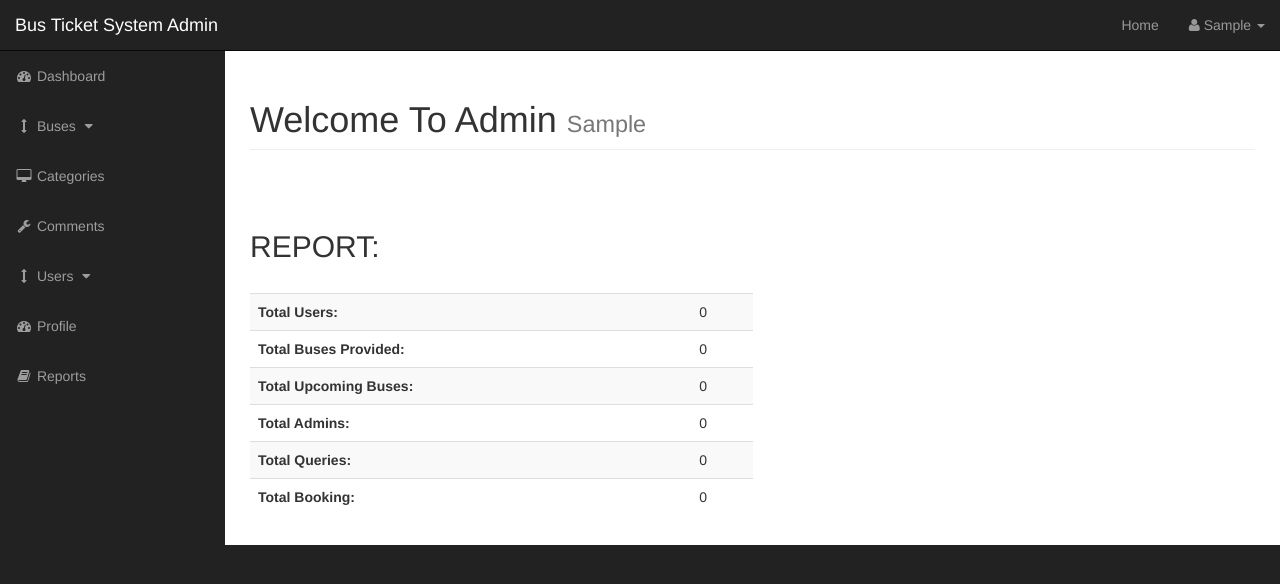
After one commit to saraswatprateek/Online-Bus-Booking-System, a PHP site: page /admin/report.php in a window 1280 px wide. The commit adds this page. Shown: the top 584 px of the page. Run offline with PHP 8.4, Linux system fonts and the light colour scheme; the visitor is signed in with stand-in values (Sample User, id 1); data that the repository does not hold is empty.

Commit message:
Add files via upload

```diff
--- a/admin/includes/admin_navigation.php
+++ b/admin/includes/admin_navigation.php
@@ -64,6 +64,9 @@
                     <li>
                         <a href="../profile.php"><i class="fa fa-fw fa-dashboard"></i> Profile</a>
                     </li>
+                    <li>
+                        <a href="report.php"><i class="fa fa-fw fa-book"></i> Reports</a>
+                    </li>
                 </ul>
             </div>
             <!-- /.navbar-collapse -->
--- a/admin/includes/update.php
+++ b/admin/includes/update.php
@@ -90,7 +90,7 @@ if (isset($_POST['update-bus'])) {
 
 	<div class="form-group">
 		<label for="bus-date">Bus Date</label>
-		<input value="<?php echo $date; ?>" type="text" class="form-control" name="date" placeholder="DD-MM-YY">
+		<input value="<?php echo $date ?>" type="date" style="margin-top: 10px;" min=<?php echo date('Y-m-d');?> max=<?php echo date('Y-m-d', strtotime(date('Y-m-d'). ' + 29 days'));?> name="date" class="form-control" id="date" placeholder="<?php echo $date ?>" >
 	</div>
 
 	<div class="form-group">
--- /dev/null
+++ b/admin/report.php
@@ -0,0 +1,91 @@
+<?php include"includes/admin_header.php"; ?>
+
+    <div id="wrapper">
+
+        <!-- Navigation -->
+        <?php include"includes/admin_navigation.php"; ?>
+
+        <div id="page-wrapper">
+
+            <div class="container-fluid">
+
+                <!-- Page Heading -->
+                <div class="row">
+                    <div class="col-lg-12">
+                        <h1 class="page-header">
+                            Welcome To Admin
+                            <small><?php echo ucfirst($_SESSION['s_username']);   ?></small>
+                        </h1>
+                        <br><br>
+                        <h2>REPORT:</h2>
+                        <br>
+                        <?php
+
+                        $curr_date = date('Y-m-d');
+                        $query = "SELECT *  FROM  posts";
+                        $bus_count_total = mysqli_query($connection,$query);
+                        $total_buses_provided = mysqli_num_rows($bus_count_total);
+
+                        $query = "SELECT *  FROM  posts WHERE post_date > '$curr_date'";
+                        $bus_count = mysqli_query($connection,$query);
+                        $total_buses = mysqli_num_rows($bus_count);
+
+                        $query = "SELECT * FROM users WHERE user_role='admin'";
+                        $get_admin = mysqli_query($connection,$query);
+                        $total_admin = mysqli_num_rows($get_admin);
+
+                        $query = "SELECT * FROM query";
+                        $get_query = mysqli_query($connection,$query);
+                        $total_queries = mysqli_num_rows($get_query);
+
+                        $query = "SELECT * FROM users";
+                        $get_users = mysqli_query($connection,$query);
+                        $total_users = mysqli_num_rows($get_users);
+
+                        $query = "SELECT * FROM orders";
+                        $get_orders = mysqli_query($connection,$query);
+                        $total_orders = mysqli_num_rows($get_orders);
+                        ?>
+
+
+
+                        <table class="table table-striped" style="width: 50%">
+                          <tbody>
+                            <tr>
+                              <td><b>Total Users:</b> </td>
+                              <td><?php echo $total_users; ?></td>
+                            </tr>
+                            <tr>
+                              <td><b>Total Buses Provided:</b> </td>
+                              <td><?php echo $total_buses_provided; ?></td>
+                            </tr>
+                            <tr>
+                              <td><b>Total Upcoming Buses:</b> </td>
+                              <td><?php echo $total_buses; ?></td>
+                            </tr>
+                            <tr>
+                              <td><b>Total Admins: </b></td>
+                              <td><?php echo $total_admin; ?></td>
+                            </tr>
+                            <tr>
+                              <td><b>Total Queries: </b></td>
+                              <td><?php echo $total_queries; ?></td>
+                            </tr>
+                            <tr>
+                              <td><b>Total Booking: </b></td>
+                              <td><?php echo $total_orders; ?></td>
+                            </tr>
+                          </tbody>
+                        </table>
+
+                    </div>
+                </div>
+                <!-- /.row -->
+
+            </div>
+            <!-- /.container-fluid -->
+
+        </div>
+        <!-- /#page-wrapper -->
+
+<?php include"includes/admin_footer.php"; ?>
```
Also changed, not shown: admin/buses.php (+40 -1 lines), admin/categories.php (+17 -0 lines), admin/includes/add_bus.php (+37 -7 lines), admin/images/15239706402268899939211935496151.jpg (added), admin/images/IMG_20160524_213655.jpg (added), admin/images/bus1.jpg (added), admin/images/bus_notused.jpg (added).
